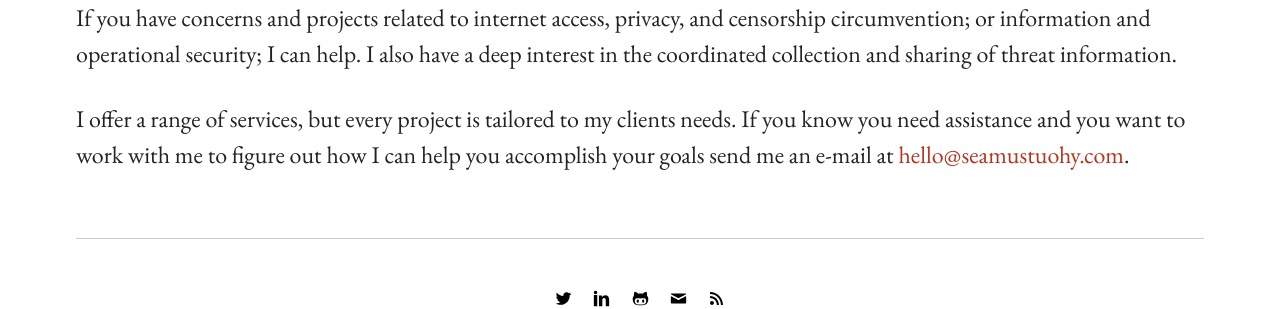
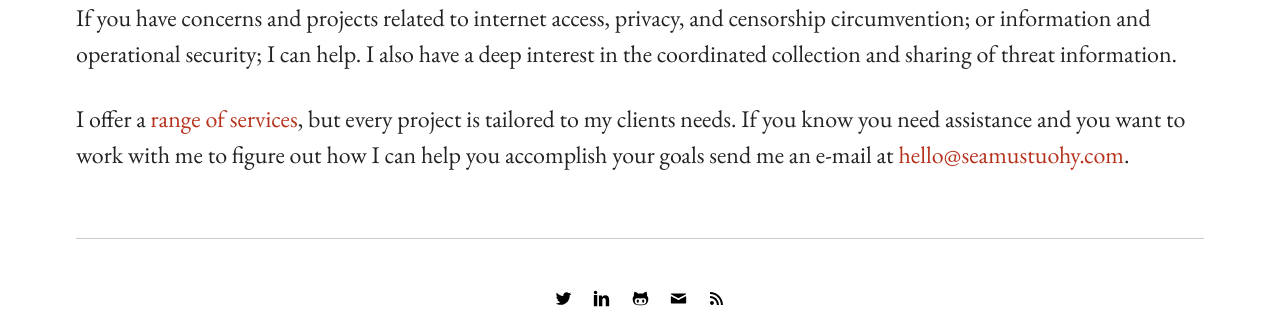
Before and after one commit to seamustuohy/seamustuohy.github.io, a Jekyll site: the page built from index.md, in a window 1280 px wide. Shown: the part 643-952 px from the top of the page. Built offline with Jekyll 4.4.1, drawn with Linux system fonts in a browser that asks for light colours; part of the change alters nothing that is shown.

```diff
--- a/index.md
+++ b/index.md
@@ -12,4 +12,4 @@ With extensive experience in  problem identification, resource development, tech
 
 If you have concerns and projects related to internet access, privacy, and censorship circumvention; or information and operational security; I can help. I also have a deep interest in the coordinated collection and sharing of threat information.
 
-I offer a range of services, but every project is tailored to my clients needs. If you know you need assistance and you want to work with me to figure out how I can help you accomplish your goals send me an e-mail at [hello@seamustuohy.com](mailto:{{ site.email }}).
+I offer a [range of services](http://seamustuohy.com/consulting/), but every project is tailored to my clients needs. If you know you need assistance and you want to work with me to figure out how I can help you accomplish your goals send me an e-mail at [hello@seamustuohy.com](mailto:{{ site.email }}).
```
